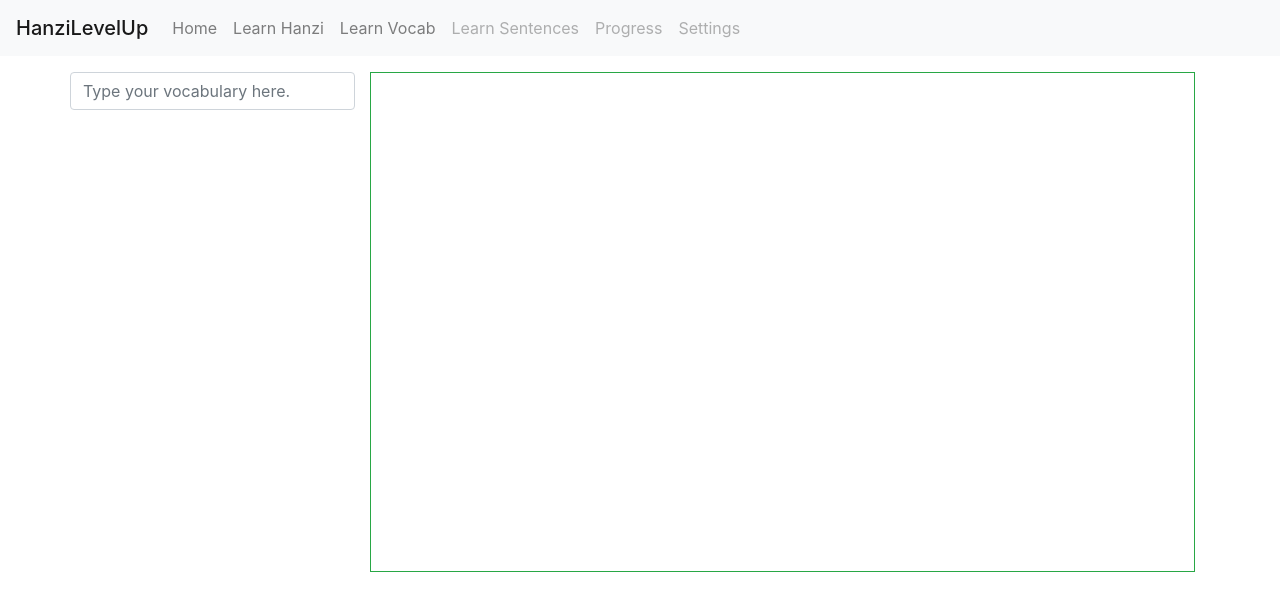
After one commit to patarapolw/HanziLevelUp, a Flask app: page /learnVocab in a window 1280 px wide. The commit adds this page. Shown: the top 611 px of the page. Run offline with Flask 2, Linux system fonts and the light colour scheme; data that the repository does not hold is empty; parts of the project's set-up code (start-up, migrations or seed data) failed here and were passed over; some libraries are stand-ins or nearby versions.

Commit message:
Add learnVocab, based on sentence+jieba

```diff
--- a/webapp/__init__.py
+++ b/webapp/__init__.py
@@ -8,4 +8,4 @@ app.register_blueprint(blueprint)
 app.config['SQLALCHEMY_DATABASE_URI'] = 'sqlite:///user.db'
 db = SQLAlchemy(app)
 
-from webapp import views, views_hanzi
+from webapp import views, views_hanzi, views_vocab, views_sentence
--- a/webapp/blueprints.py
+++ b/webapp/blueprints.py
@@ -6,4 +6,4 @@ blueprint = Blueprint('blueprint', __name__, template_folder='templates')
 @blueprint.route('/', defaults={'page': 'index'})
 @blueprint.route('/<page>')
 def show(page):
-    return render_template('template.html', page=page)
+    return render_template('{}.html'.format(page))
--- a/webapp/static/css/index.css
+++ b/webapp/static/css/index.css
@@ -0,0 +1,3 @@
+.deleteSentence {
+    margin-right: 10px;
+}
--- /dev/null
+++ b/webapp/static/css/learnVocab.css
@@ -0,0 +1,7 @@
+.deleteVocab {
+  margin-right: 10px;
+}
+
+#showcase {
+  height: 500px;
+}
--- a/webapp/static/js/common.js
+++ b/webapp/static/js/common.js
@@ -23,3 +23,7 @@ function stripHtml(html){
    var doc = new DOMParser().parseFromString(html, 'text/html');
    return doc.body.textContent || "";
 }
+
+function speak(sentence){
+  $.post('/speak', { sentence: sentence });
+}
--- /dev/null
+++ b/webapp/static/js/learnVocab.js
@@ -0,0 +1,93 @@
+var vocabBaseHTMLTemplate = '<div id="{0}">'
++ '<div onclick="speak(\'{1}\')">{2}</div>'
++ '</div>';
+
+var vocabHTMLTemplate = '<div id="{0}">'
++ '<a class="float-left deleteVocab" href="#">x</a> '
++ '<div onclick="speak(\'{1}\')">{2}</div>'
++ '</div>';
+
+$(document).ready(function() {
+  $.post('/getVocab', function(data) {
+    var all_vocab = data;
+    var usedCoordinate = [];
+    var failedObject = [];
+
+    for(var i=all_vocab.length-1, n=0; i>=0; i--, n++){
+
+      if(n<10){
+        $('#contents').append(vocabHTMLTemplate.format(
+          all_vocab[i][0],
+          all_vocab[i][1].addSlashes(),
+          all_vocab[i][1]));
+      } else {
+        if(failedObject.length > 10){
+          break;
+        }
+
+        $('#showcase').append(vocabBaseHTMLTemplate.format(
+          all_vocab[i][0],
+          all_vocab[i][1].addSlashes(),
+          all_vocab[i][1]));
+
+        var currentVocab = $('#' + all_vocab[i][0]);
+        currentVocab.css({
+          'position': 'absolute',
+          'left': 100*Math.random() + '%',
+          'top': 100*Math.random() + '%'
+        });
+
+        var currentCoordinate = {
+          offset: currentVocab.offset(),
+          height: currentVocab.height(),
+          width: currentVocab.width()
+        };
+
+        function isOverlap_current(el1){
+          return isOverlap(currentCoordinate, el1);
+        }
+
+        if(usedCoordinate.some(isOverlap_current)){
+          currentVocab.remove();
+          failedObject.push(currentVocab.text());
+        } else {
+          usedCoordinate.push(currentCoordinate);
+        }
+      }
+    }
+
+    setDeleteVocabListener();
+  });
+
+
+  $('#vocabInput').keydown(function(event) {
+    if (event.which == 13 || event.keyCode == 13) {
+      var vocab = $(this).val();
+      $.post('/addVocab', { vocab: vocab }, function(vocab_id){
+        $('#contents').prepend(vocabHTMLTemplate.format(vocab_id, vocab.addSlashes(), vocab));
+      });
+      setDeleteVocabListener();
+    }
+  });
+});
+
+function setDeleteVocabListener(){
+  $('.deleteVocab').click(function(){
+    $.post('/deleteVocab', { vocab_id: $(this).parent().attr('id') });
+    $(this).parent().remove();
+
+    return false;
+  });
+}
+
+function isOverlap(el0, el1) {
+  var elY0 = (el0.offset.top < el1.offset.top)? el0 : el1;
+  var elY1 = (el0 != elY0)? el0 : el1;
+  var yInstersection = (elY0.offset.top + elY0.height) - elY1.offset.top > 0;
+
+  var elX0 = (el0.offset.left < el1.offset.left)? el0 : el1;
+  var elX1 = (el0 != elX0)? el0 : el1;
+  var xInstersection = (elX0.offset.left + elX0.width) - elX1.offset.left > 0;
+
+  return (yInstersection && xInstersection);
+}
--- /dev/null
+++ b/webapp/templates/learnVocab.html
@@ -0,0 +1,26 @@
+{% extends 'template.html' %}
+
+{% block css %}
+  <link rel="stylesheet" href="{{ url_for('static', filename='css/learnVocab.css') }}"/>
+{% endblock %}
+
+{% block content %}
+  <div class="row">
+    <div class="col-sm-3">
+      <div class="row">
+        <input type="text" id="vocabInput" class="form-control" placeholder="Type your vocabulary here." />
+      </div>
+      <div class="row mt-3">
+        <div id="contents" class="container"></div>
+      </div>
+    </div>
+    <div class="col">
+      <div class="container border border-success" id="showcase">
+      </div>
+    </div>
+  </div>
+{% endblock %}
+
+{% block javascript %}
+  <script src="{{ url_for('static', filename='js/learnVocab.js' ) }}"></script>
+{% endblock %}
--- a/webapp/templates/template.html
+++ b/webapp/templates/template.html
@@ -7,8 +7,8 @@
 
   <!-- Bootstrap CSS -->
   <link rel="stylesheet" href="https://stackpath.bootstrapcdn.com/bootstrap/4.1.1/css/bootstrap.min.css" integrity="sha384-WskhaSGFgHYWDcbwN70/dfYBj47jz9qbsMId/iRN3ewGhXQFZCSftd1LZCfmhktB" crossorigin="anonymous">
-  <link rel="stylesheet" href="/static/css/{{ page }}.css">
-  <link rel="apple-touch-icon" href="/static/favicon.ico"/>
+  <link rel="apple-touch-icon" href="{{ url_for('static', filename='favicon.ico') }}"/>
+  {% block css %}{% endblock %}
 
   <title>HanziLevelUp</title>
 </head>
@@ -23,15 +23,17 @@
       <div class="navbar-nav">
         <a class="nav-link" href="/">Home</a>
         <a class="nav-link" href="/learnHanzi">Learn Hanzi</a>
-        <a class="nav-link disabled" href="/learnVocab">Learn Vocab</a>
+        <a class="nav-link" href="/learnVocab">Learn Vocab</a>
         <a class="nav-link disabled" href="/learnSentences">Learn Sentences</a>
-        <a class="nav-link" href="/progress">Progress</a>
+        <a class="nav-link disabled" href="/progress">Progress</a>
         <a class="nav-link disabled" href="settings">Settings</a>
       </div>
     </div>
   </header>
 
-  {% include (page + '.html') %}
+  <div class="container mt-3">
+    {% block content %}{% endblock %}
+  </div>
 
   <!-- Optional JavaScript -->
   <!-- jQuery first, then Popper.js, then Bootstrap JS -->
@@ -39,7 +41,7 @@
   <script src="https://cdnjs.cloudflare.com/ajax/libs/popper.js/1.14.3/umd/popper.min.js" integrity="sha384-ZMP7rVo3mIykV+2+9J3UJ46jBk0WLaUAdn689aCwoqbBJiSnjAK/l8WvCWPIPm49" crossorigin="anonymous"></script>
   <script src="https://stackpath.bootstrapcdn.com/bootstrap/4.1.1/js/bootstrap.min.js" integrity="sha384-smHYKdLADwkXOn1EmN1qk/HfnUcbVRZyYmZ4qpPea6sjB/pTJ0euyQp0Mk8ck+5T" crossorigin="anonymous"></script>
 
-  <script src="/static/js/common.js"></script>
-  <script src="/static/js/{{ page }}.js"></script>
+  <script src="{{ url_for('static', filename='js/common.js') }}"></script>
+  {% block javascript %}{% endblock %}
 </body>
 </html>
--- /dev/null
+++ b/webapp/views_vocab.py
@@ -0,0 +1,45 @@
+import jieba
+import regex
+
+from flask import request, jsonify
+
+from webapp import app, db
+from webapp.databases import Vocab, Sentence
+
+all_vocab = [[vocab.id, vocab.vocab] for vocab in Vocab.query]
+pre_extra_vocab = set(sum([list(jieba.cut_for_search(sentence.sentence)) for sentence in Sentence.query], []))
+extra_vocab = set()
+for vocab in pre_extra_vocab:
+    if regex.match(r'[\p{IsHan}\p{InCJK_Radicals_Supplement}\p{InKangxi_Radicals}]', vocab):
+        extra_vocab.add(vocab)
+all_vocab = list(enumerate(extra_vocab)) + all_vocab
+
+
+@app.route('/getVocab', methods=['POST'])
+def get_vocab():
+    if request.method == 'POST':
+        return jsonify(all_vocab)
+
+    return '0'
+
+
+@app.route('/addVocab', methods=['POST'])
+def add_vocab():
+    if request.method == 'POST':
+        new_vocab = Vocab(vocab=request.form.get('vocab'))
+        db.session.add(new_vocab)
+        db.session.commit()
+
+        return str(new_vocab.id)
+
+    return '0'
+
+
+@app.route('/deleteVocab', methods=['POST'])
+def delete_vocab():
+    if request.method == 'POST':
+        Vocab.query.filter_by(id=int(request.form.get('vocab_id'))).delete()
+        db.session.commit()
+        return '1'
+
+    return '0'
```
Also changed, not shown: webapp/databases.py (+14 -0 lines), webapp/static/js/index.js (+5 -5 lines), webapp/templates/index.html (+12 -2 lines), webapp/templates/learnHanzi.html (+12 -2 lines), webapp/views.py (+4 -45 lines), webapp/views_sentence.py (added, +35 -0 lines).
